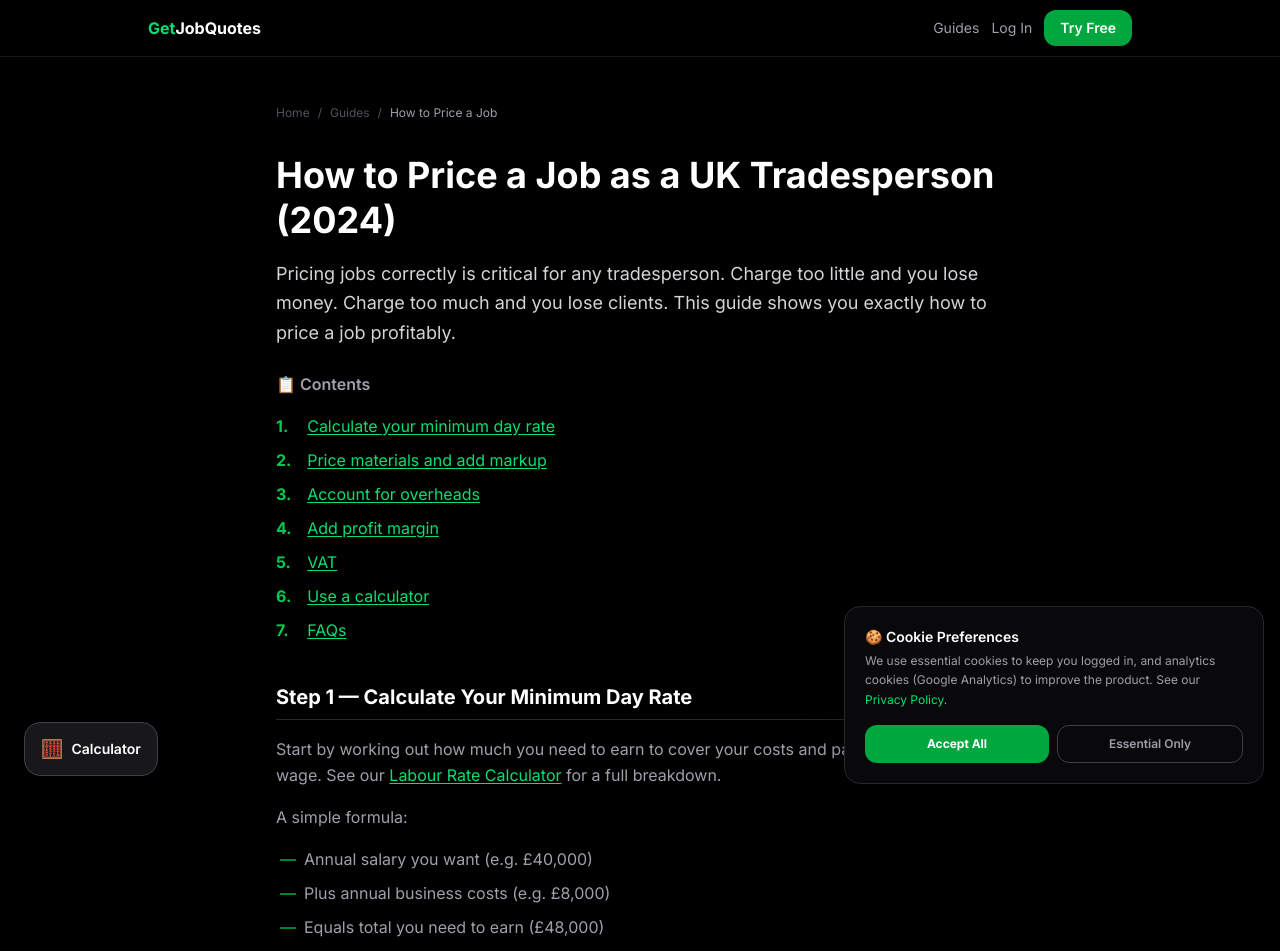
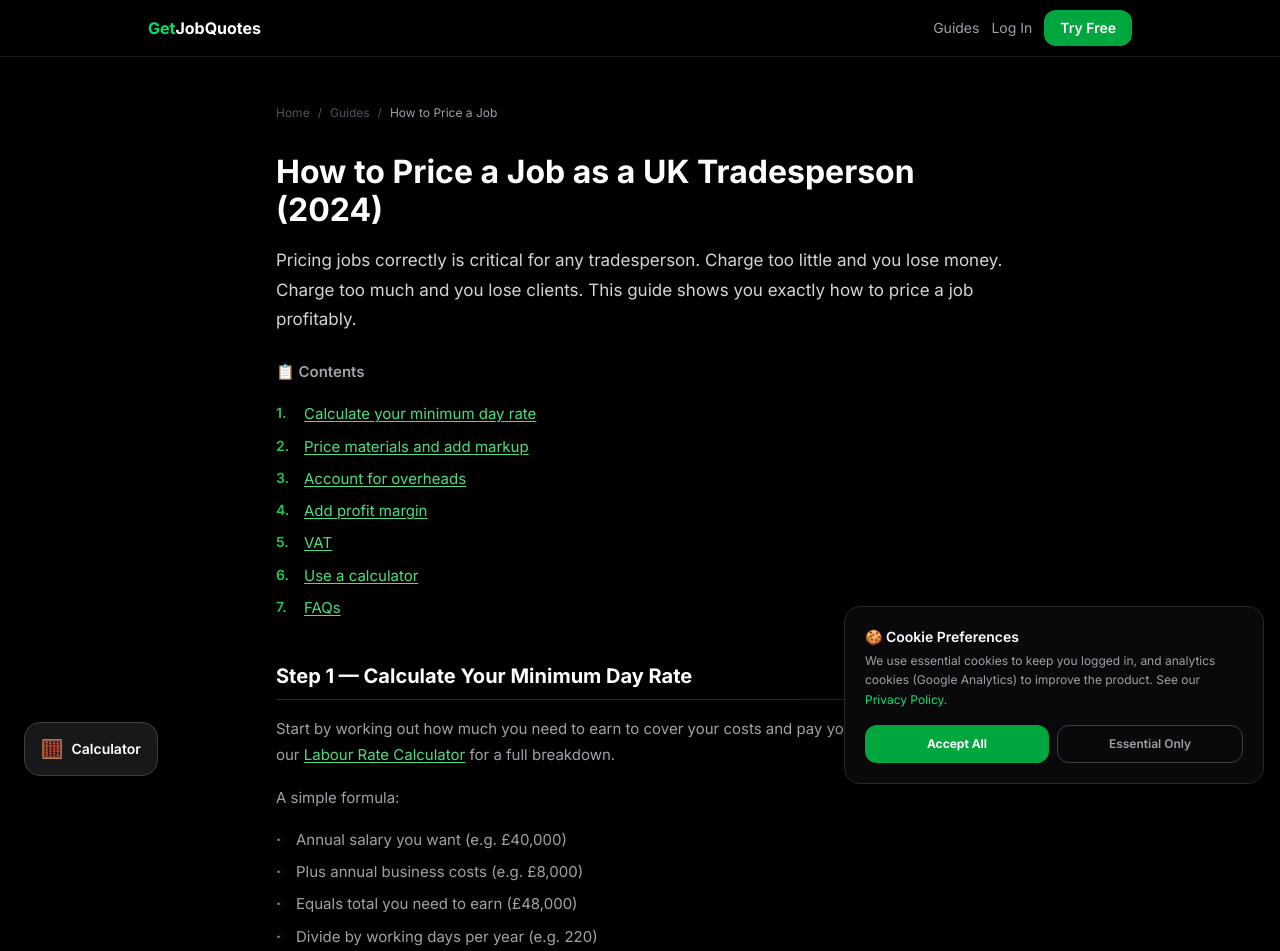
Before and after one commit to getjobquotes/getjobquotes-marketing, a Next.js app: page /guides/how-to-price-a-job in a window 1280 px wide. Shown: the top 951 px of the page. Built offline with nearby package versions, Linux system fonts and the light colour scheme; no server answers.

Commit message:
fix: guide content CSS styling, remove green dashes, add AdSense banners

```diff
--- a/app/globals.css
+++ b/app/globals.css
@@ -25,50 +25,20 @@ body {
   font-family: Arial, Helvetica, sans-serif;
 }
 
-/* Guide content styles — dark theme */
-.guide-content h1 {
-  @apply text-3xl sm:text-4xl font-bold text-white mb-4 leading-tight;
-}
-.guide-content h2 {
-  @apply text-xl font-bold text-white mt-10 mb-4 pb-2 border-b border-zinc-800;
-}
-.guide-content h3 {
-  @apply text-base font-bold text-zinc-200 mt-6 mb-2;
-}
-.guide-content p {
-  @apply text-zinc-400 leading-relaxed mb-4 text-sm sm:text-base;
-}
-.guide-content p.lead {
-  @apply text-zinc-300 text-base sm:text-lg leading-relaxed mb-6;
-}
-.guide-content ul {
-  @apply space-y-2 mb-4 pl-1;
-}
-.guide-content ul li {
-  @apply text-zinc-400 text-sm sm:text-base flex gap-2 leading-relaxed;
-}
-.guide-content ul li::before {
-  content: "—";
-  @apply text-green-500 shrink-0;
-}
-.guide-content ol {
-  @apply space-y-2 mb-4;
-  counter-reset: list;
-}
-.guide-content ol li {
-  @apply text-zinc-400 text-sm sm:text-base flex gap-3 leading-relaxed;
-  counter-increment: list;
-}
-.guide-content ol li::before {
-  content: counter(list) ".";
-  @apply text-green-500 font-bold shrink-0 min-w-[1.2rem];
-}
-.guide-content strong {
-  @apply text-white font-semibold;
-}
-.guide-content a {
-  @apply text-green-400 hover:text-green-300 transition underline underline-offset-2;
-}
-.guide-content .not-prose {
-  all: revert;
-}
+
+/* Guide content styles */
+.guide-content h1 { font-size: 2rem; font-weight: 700; color: #fff; margin-bottom: 1rem; line-height: 1.2; }
+.guide-content h2 { font-size: 1.25rem; font-weight: 700; color: #fff; margin-top: 2.5rem; margin-bottom: 1rem; padding-bottom: 0.5rem; border-bottom: 1px solid #27272a; }
+.guide-content h3 { font-size: 1rem; font-weight: 600; color: #e4e4e7; margin-top: 1.5rem; margin-bottom: 0.5rem; }
+.guide-content p { color: #a1a1aa; line-height: 1.75; margin-bottom: 1rem; font-size: 0.9375rem; }
+.guide-content p.lead { color: #d4d4d8; font-size: 1.0625rem; line-height: 1.75; margin-bottom: 1.5rem; }
+.guide-content ul { margin-bottom: 1rem; padding-left: 0; list-style: none; }
+.guide-content ul li { color: #a1a1aa; font-size: 0.9375rem; line-height: 1.75; padding-left: 1.25rem; position: relative; margin-bottom: 0.375rem; }
+.guide-content ul li::before { content: "·"; position: absolute; left: 0; color: #22c55e; font-weight: 700; }
+.guide-content ol { margin-bottom: 1rem; padding-left: 0; list-style: none; counter-reset: guide-counter; }
+.guide-content ol li { color: #a1a1aa; font-size: 0.9375rem; line-height: 1.75; padding-left: 1.75rem; position: relative; margin-bottom: 0.375rem; counter-increment: guide-counter; }
+.guide-content ol li::before { content: counter(guide-counter) "."; position: absolute; left: 0; color: #22c55e; font-weight: 600; font-size: 0.875rem; }
+.guide-content strong { color: #ffffff; font-weight: 600; }
+.guide-content a { color: #4ade80; text-decoration: underline; text-underline-offset: 2px; }
+.guide-content a:hover { color: #86efac; }
+.guide-content .not-prose { all: unset; display: block; }
--- a/components/GuideLayout.tsx
+++ b/components/GuideLayout.tsx
@@ -43,6 +43,9 @@ export default function GuideLayout({ title, description, breadcrumb, children }
         <div className="guide-content">
           {children}
         </div>
+
+        {/* Ad banner */}
+        <div className="w-full my-8 overflow-hidden rounded-xl"><ins className="adsbygoogle block" style={{display:"block",minHeight:"90px"}} data-ad-client="ca-pub-8942505835940142" data-ad-slot="auto" data-ad-format="auto" data-full-width-responsive="true" /></div>
 
         {/* CTA */}
         <div className="mt-14 rounded-2xl border border-green-600/20 bg-green-600/5 p-8 text-center">
```
